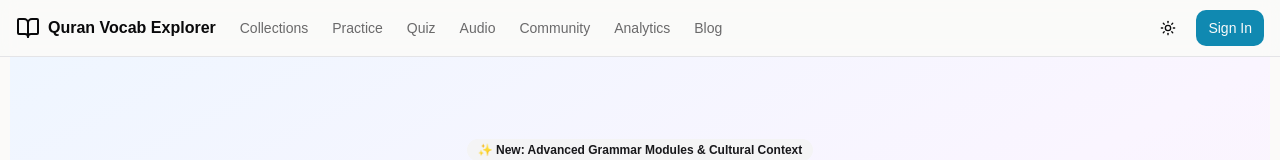
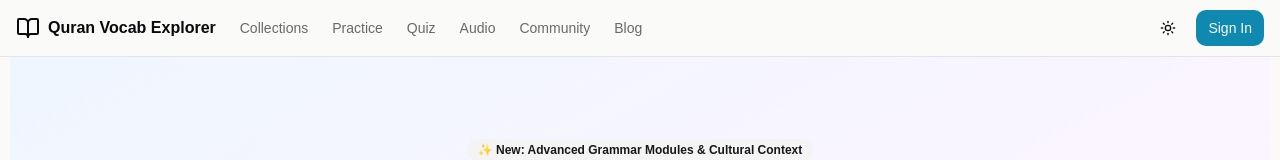
Before and after one commit to MurrMo23/quran-vocab-explorer, a React (Vite) app: page / in a window 1280 px wide. Shown: the top 160 px of the page. Built offline with nearby package versions, Linux system fonts and the light colour scheme.

Commit message:
Remove analytics from header nav
Removed the analytics link from the header navigation.

```diff
--- a/src/components/Navbar.tsx
+++ b/src/components/Navbar.tsx
@@ -55,7 +55,6 @@ const Navbar = () => {
     { href: '/quiz', label: 'Quiz', icon: HelpCircle },
     { href: '/audio-practice', label: 'Audio', icon: Volume2 },
     { href: '/community-hub', label: 'Community', icon: Users },
-    { href: '/analytics', label: 'Analytics', icon: BarChart3 },
     { href: '/blog', label: 'Blog', icon: Globe }
   ];
 
```
